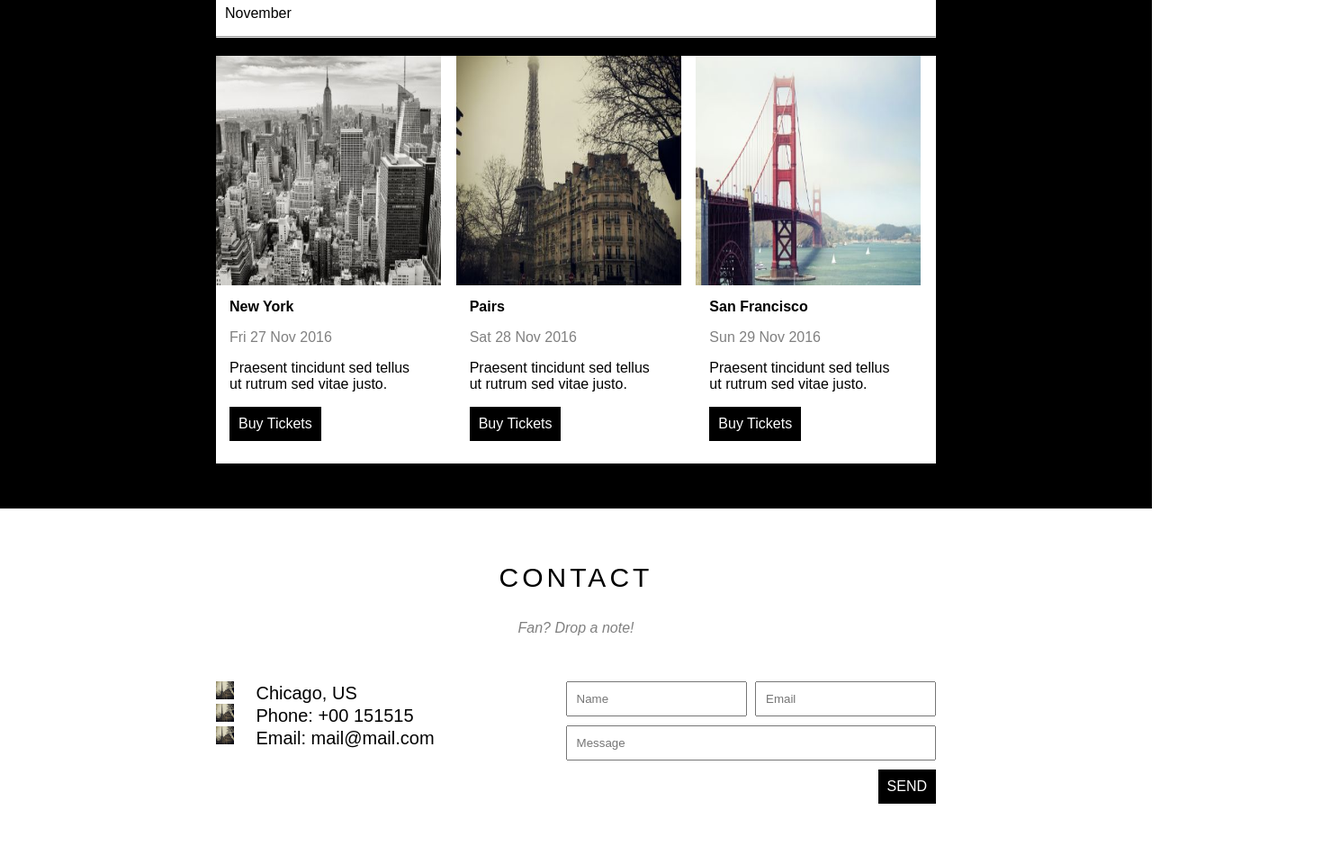
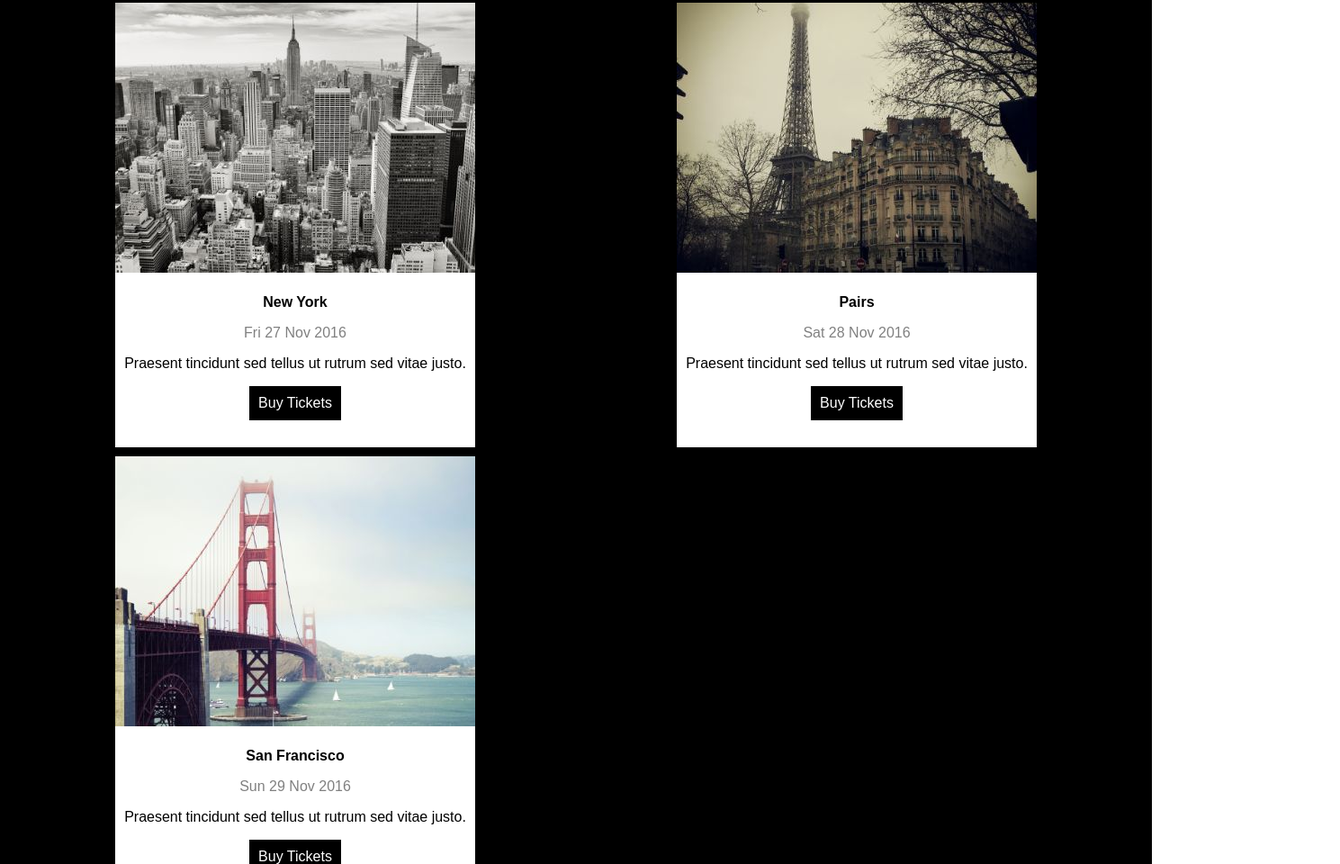
Before and after one commit to aravind273/Band-Website-HTML-CSS-, a plain HTML site: page project2.html in a window 1280 px wide. Shown: the part 1840-2800 px from the top of the page at 90% size, 1489 px wide, since content can reach past the window. Drawn offline with Linux system fonts and the light colour scheme; a web font is replaced by a local one.

Commit message:
second commit

```diff
--- a/project2.css
+++ b/project2.css
@@ -35,7 +35,10 @@ body {
 }
 ul {
   list-style-type: none;
-  display: inline;
+  display: flex;
+  flex-wrap: wrap;
+  justify-content: center;
+  align-content: center;
   margin-block-start: 0;
   margin-block-end: 0;
   padding: 0;
@@ -118,7 +121,7 @@ div#slider figure {
   flex-direction: column;
   position: relative;
   text-align: center;
-  width: 800px;
+  width: 80%;
   margin: auto;
 }
 
@@ -126,18 +129,20 @@ div#slider figure {
   display: flex;
   justify-content: space-between;
   background-color: white;
+  align-content: center;
+  flex-wrap: wrap;
+  width: 100%;
 }
 
 .card-item img {
-  width: 250px;
-  height: 255px;
+  width: 300px;
 }
 .tour-dates {
   background-color: black;
   margin-top: 120px;
 }
 .tour-dates-child {
-  width: 800px;
+  width: 80%;
   position: relative;
   margin: auto;
   background-color: black;
@@ -168,27 +173,27 @@ div#slider figure {
   display: flex;
   flex-direction: row;
   justify-content: space-between;
-  background-color: white;
+  flex-wrap: wrap;
+  background-color: black;
   margin-top: 20px;
-  width: 800px;
+  margin-bottom: 20px;
 }
-.card-item {
+.card-item-places {
   background-color: white;
   margin: 0;
   box-sizing: inherit;
-  width: 100%;
+  min-width: 25%;
+  padding-bottom: 20px;
+  margin-top: 10px;
 }
-.card-item img {
-  display: block;
-}
+
 .card-content {
   background-color: white;
   margin: 0px;
-  margin-right: 21.5px;
-  padding: 15px;
-  text-align: start;
+  padding-top: 20px;
+  text-align: center;
 }
-.card-item .button {
+.card-item-places .button {
   width: fit-content;
   height: fit-content;
   display: inline-block;
@@ -199,7 +204,7 @@ div#slider figure {
 }
 .contactus {
   text-align: center;
-  width: 800px;
+  width: 80%;
   margin: auto;
   margin-top: 60px;
 }
@@ -216,13 +221,25 @@ div#slider figure {
   border: 0;
   margin: 0;
 }
-
+.contactus-child12 {
+  margin: 10px;
+  margin-top: 10px;
+}
 .contactus-child12 p {
   display: inline-block;
+  font-size: 20px;
+  margin: 0;
+  margin-left: 20px;
+}
+.contactus-item {
+  display: flex;
+  flex-wrap: wrap;
+  align-items: center;
 }
 .contactus-child21 {
   display: inline-block;
 }
+
 .contactus-child23 {
   display: flex;
   justify-content: flex-end;
@@ -247,3 +264,8 @@ div#slider figure {
 .footer .copyrights a {
   text-decoration: none;
 }
+@media (max-width: 792px) {
+  .contactus-child21 div {
+    margin-top: 10px;
+  }
+}
--- a/project2.html
+++ b/project2.html
@@ -1,3 +1,4 @@
+<!-- Hello this is aravind  -->
 <!DOCTYPE html>
 <html lang="en">
 
@@ -25,7 +26,6 @@
                     <option value="1">Merchandise</option>
                     <option value="2">Merchandise</option>
                     <option value="3">Merchandise</option>
-
                 </select>
             </ul>
             <button class="about">ABOUT</button>
@@ -91,7 +91,7 @@
                     <hr>
                 </div>
                 <div class="card-items">
-                    <div class="card-item">
+                    <div class="card-item-places">
                         <img src="newyork.jpg">
                         <div class="card-content">
                             <p style="margin-top: 0; font-weight: 600;">New York</p>
@@ -101,7 +101,7 @@
                             </div>
                         </div>
                     </div>
-                    <div class="card-item">
+                    <div class="card-item-places">
                         <img src="paris.jpg">
                         <div class="card-content">
                             <p style="margin-top: 0; font-weight: 600">Pairs</p>
@@ -110,7 +110,7 @@
                             <div class="button">Buy Tickets</div>
                         </div>
                     </div>
-                    <div class="card-item">
+                    <div class="card-item-places">
                         <img src="sanfran.jpg">
                         <div class="card-content">
                             <p style="margin-top: 0; font-weight: 600">San Francisco</p>
@@ -132,23 +132,33 @@
             <div class="contactus-child">
                 <div class=contactus-child1">
                     <div class="contactus-child12">
-                        <img src="paris.jpg" style="width: 20px; height: 20px;">
-                        <p style="font-size:20px; margin: 0px; margin-left: 20px;"> Chicago, US</p>
+                        <div class="contactus-item">
+                            <i class="fas fa-map-marker-alt"></i>
+                            <p> Chicago, US</p>
+                        </div>
                     </div>
                     <div class="contactus-child12">
-                        <img src="paris.jpg" style="width: 20px; height: 20px;">
-                        <p style="font-size:20px;margin: 0px; margin-left: 20px;">Phone: +00 151515</p>
+                        <div class="contactus-item">
+                            <i class="fas fa-mobile"></i>
+                            <p>Phone: +00 151515</p>
+                        </div>
+
                     </div>
                     <div class="contactus-child12">
-                        <img src="paris.jpg" style="width: 20px; height: 20px;">
-                        <p style="font-size:20px; margin:0px; margin-left: 20px;">Email: mail@mail.com</p>
+                        <div class="contactus-item">
+                            <i class="fas fa-envelope-square"></i>
+                            <p>Email: mail@mail.com</p>
+                        </div>
+
                     </div>
 
                 </div>
                 <div class="contactus-child2">
                     <div class="contactus-child21">
                         <input type="text" class="input-field" placeholder="Name">
-                        <input type="text" class="input-field" style="margin-left: 5px;" placeholder="Email">
+                        <div style="display:inline-block">
+                            <input type="text" style="padding: 0.66rem;" class="input-field-Email" placeholder="Email">
+                        </div>
 
                     </div>
                     <div class="contactus-child22">
@@ -162,8 +172,8 @@
                 </div>
             </div>
         </div>
-        <div style="margin-top: 100px; width: 100vw;">
-            <img src="map.jpg">
+        <div style="margin-top: 100px;">
+            <img src="map.jpg" style="width: 100%;">
         </div>
     </main>
     <footer>
@@ -180,6 +190,7 @@
 
         </div>
     </footer>
+    <script src="https://kit.fontawesome.com/5610279181.js" crossorigin="anonymous"></script>
 </body>
 
 </html>
```
